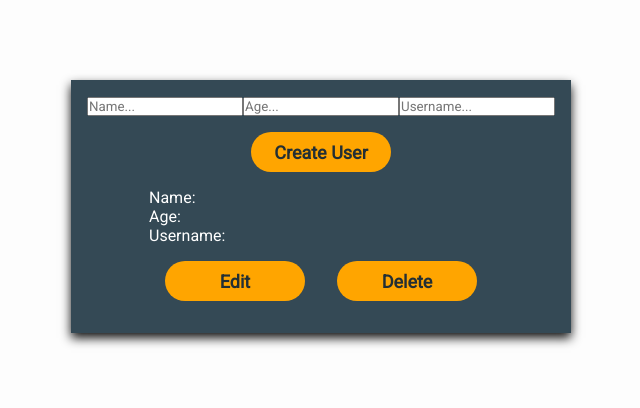
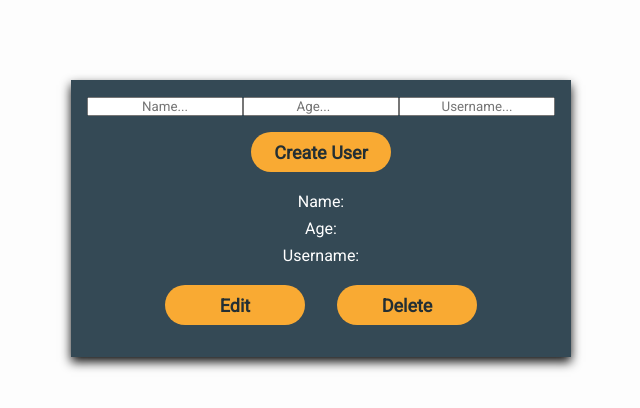
Before and after one commit to krownlesskev/crud-app, a React (Create React App) app in the folder client/: page / in a window 1280 px wide. Shown: the top 408 px of the page, without its empty margins (319-959 px from the left). Built offline with nearby package versions, Linux system fonts and the light colour scheme; no server answers.

Commit message:
completed styling for app

```diff
--- a/client/src/App.js
+++ b/client/src/App.js
@@ -60,7 +60,7 @@ function App() {
           }} />
         </div>
         <Button
-          backgroundColor='#FFA500'
+          backgroundColor='#F9AA33'
           textColor='#232f34'
           onClick={createUser}>Create User</Button>
         <div>
--- a/client/src/component/containers/Container.style.jsx
+++ b/client/src/component/containers/Container.style.jsx
@@ -8,4 +8,8 @@ export const Container = styled.div`
     align-items: center;
     background-color: #344955;
     box-shadow: 0 5px 10px #111111;
+    div input {
+        color: black;
+        text-align: center;
+    }
 `;
--- a/client/src/component/edit/Edit.jsx
+++ b/client/src/component/edit/Edit.jsx
@@ -17,10 +17,13 @@ const Edit = ({ updateUser, setShowComponent, ...user }) => {
             <input type="text" placeholder='Username...' onChange={(event) => {
                 setUsername(event.target.value);
             }} />
-            <Button onClick={() => {
-                updateUser(user._id, name, age, username);
-                setShowComponent(prev => !prev);
-            }}>Apply Changes</Button>
+            <Button
+                backgroundColor='#FFA500'
+                textColor='#232f34'
+                onClick={() => {
+                    updateUser(user._id, name, age, username);
+                    setShowComponent(prev => !prev);
+                }}>Apply Changes</Button>
         </div >
     );
 };
--- a/client/src/component/userCard/UserCard.jsx
+++ b/client/src/component/userCard/UserCard.jsx
@@ -1,30 +1,33 @@
 import React, { useState } from 'react';
 import Edit from '../edit/Edit';
 import { Button } from '../button/Button.style';
+import { UserCardContainer } from '../userCard/UserCardContainer.style';
 
 const UserCard = ({ user, index, deleteUser, updateUser }) => {
     const [showComponent, setShowComponent] = useState(false);
     return (
         <div>
-            <div key={index}>
+            <UserCardContainer key={index}>
                 <p>Name: {user.name}</p>
                 <p>Age: {user.age}</p>
                 <p>Username: {user.username}</p>
+                <div>
                     <Button
-                    backgroundColor='#FFA500'
+                        backgroundColor='#F9AA33'
                         textColor='#232f34'
                         onClick={() => { setShowComponent(prev => !prev); }}>
                         {!showComponent ? 'Edit' : 'Cancel Edit'}</Button>
                     <Button
-                    backgroundColor='#FFA500'
+                        backgroundColor='#F9AA33'
                         textColor='#232f34'
                         onClick={() => { deleteUser(user._id); }}>Delete</Button>
+                </div>
                     {showComponent && <Edit
                         updateUser={updateUser}
                         {...user}
                         setShowComponent={setShowComponent}
                     />}
-            </div>
+            </UserCardContainer>
         </div>
     );
 };
--- /dev/null
+++ b/client/src/component/userCard/UserCardContainer.style.jsx
@@ -0,0 +1,10 @@
+import styled from "styled-components";
+
+export const UserCardContainer = styled.div`
+    display: flex;
+    flex-direction: column;
+    align-items: center;
+    p {
+        margin: 0.25rem 0;
+    }
+`;
```
Lines whose indentation alone changed are shown as unchanged.
